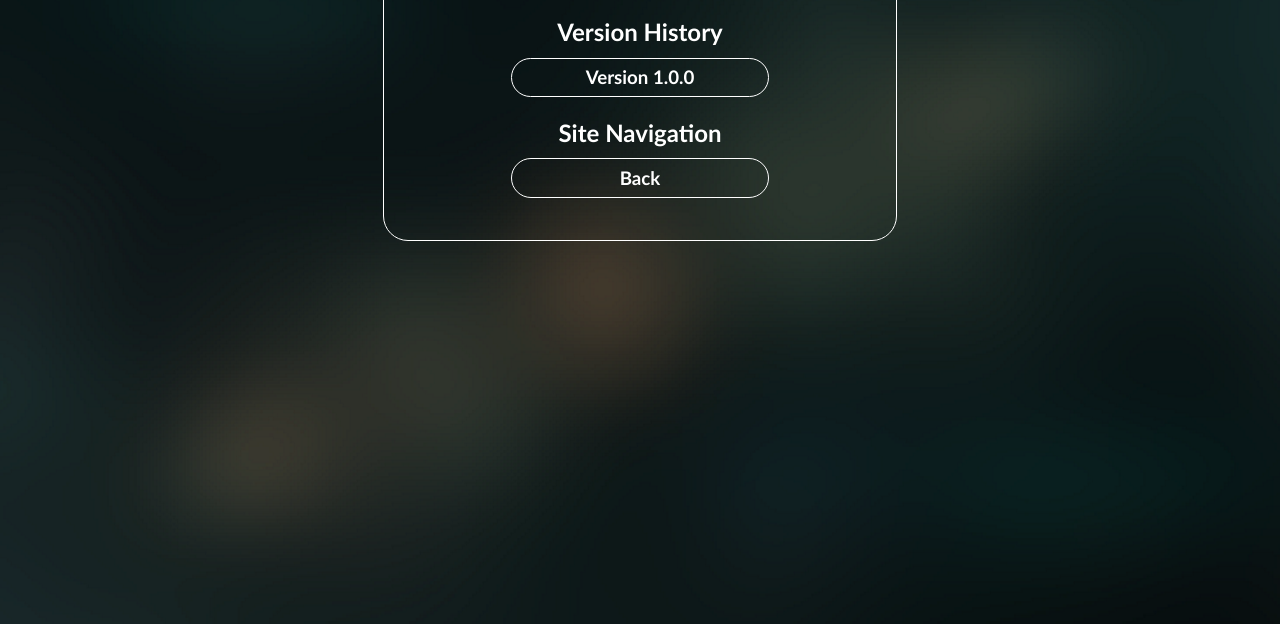
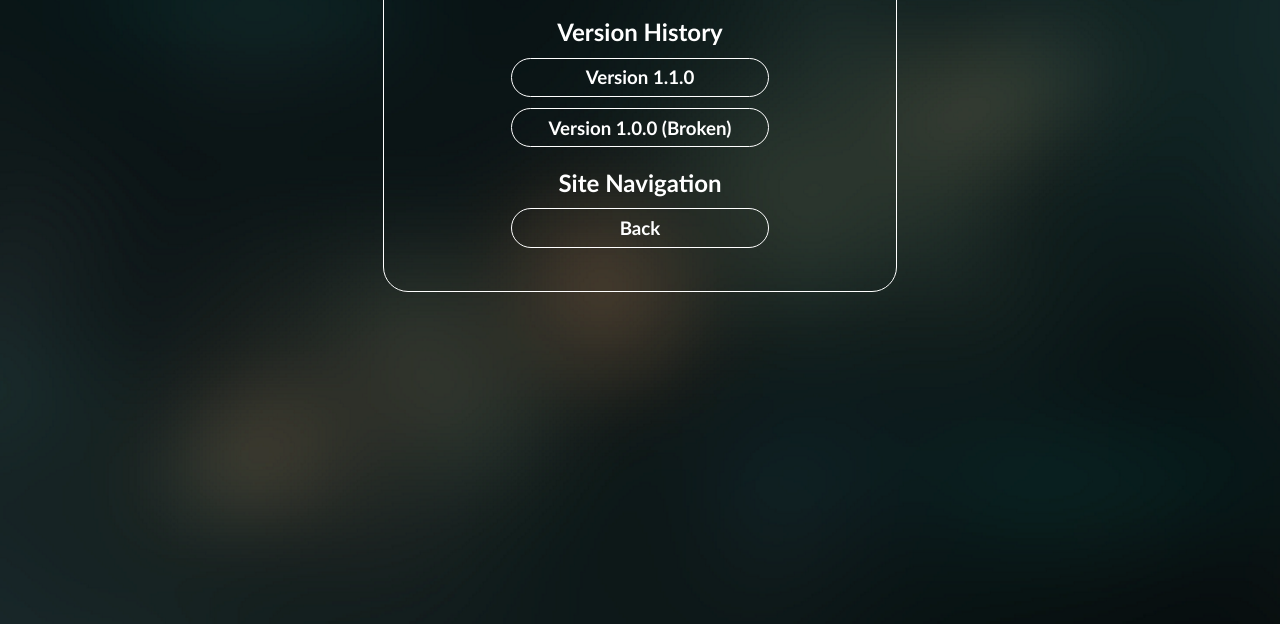
Before and after one commit to ariahks/ariahks.github.io, a plain HTML site: page gmlibs/audio/versions/index.html in a window 1280 px wide. Shown: the part 176-800 px from the top of the page. Drawn offline with Linux system fonts and the light colour scheme.

Commit message:
Uploaded new version of my Audio Library

```diff
--- a/gmlibs/audio/versions/index.html
+++ b/gmlibs/audio/versions/index.html
@@ -13,11 +13,9 @@
             <p>An easy to use and lightweight upgrade to GameMaker's audio system.</p>
 			<br />
 			<h2 class="section">Version History</h2>
-			<!--
-            <a href="versions/AriahAudioLib_V1.0.0.zip" download class="border"><h3>Version 1.0.0</h3></a>
+            <a href="versions/AriahAudioLib_V1.1.0.zip" download class="border"><h3>Version 1.1.0</h3></a>
 			<br />
-            -->
-			<a href="versions/AriahAudioLib_V1.0.0.zip" download class="border"><h3>Version 1.0.0</h3></a>
+			<a href="versions/AriahAudioLib_V1.0.0.zip" download class="border"><h3>Version 1.0.0 (Broken)</h3></a>
 			<br />
 			<h2 class="section">Site Navigation</h2>
 			<a href="../" class="border"><h3>Back</h3></a>
```
Also changed, not shown: gmlibs/audio/index.html (+1 -3 lines), 1 other file.
